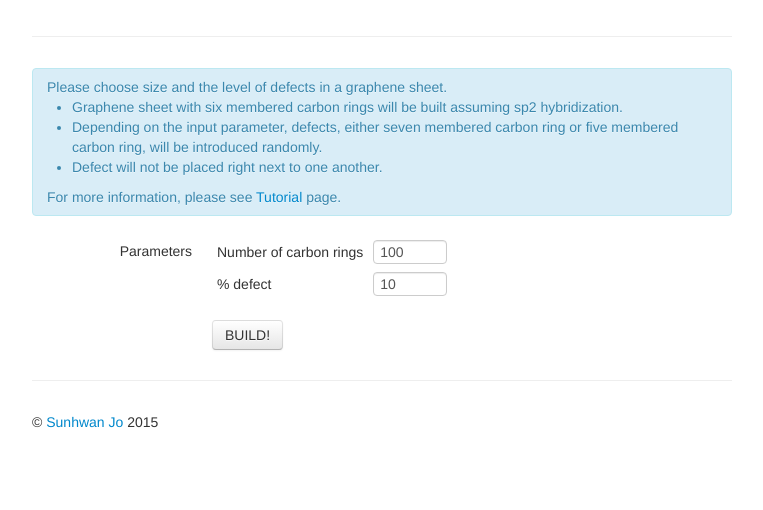
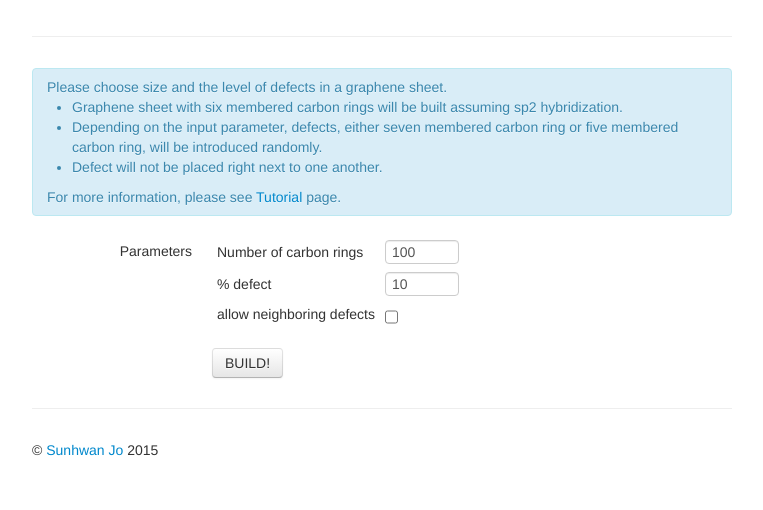
Before and after one commit to sunhwan/graphene, a Flask app: page / in a window 1280 px wide. Shown: the part 298-808 px from the top of the page, without its empty margins (258-1021 px from the left). Before the commit the page ends 726 px from the top, so only its background shows below. Run offline with Flask 2, Linux system fonts and the light colour scheme; some libraries are stand-ins or nearby versions.

Commit message:
allow neighboring graphene units can have defects

```diff
--- a/www/builder/build.py
+++ b/www/builder/build.py
@@ -18,7 +18,7 @@ def add_unit_neighbor(g, neighbor, nodetype={'vertices': 6}):
         check_closure(g, neighbor)
         return False
 
-    if random.random() <= g.defect_level and g.node[neighbor]['vertices'] == 6:
+    if random.random() <= g.defect_level and (g.dense_defect or g.node[neighbor]['vertices'] == 6):
         nodetype = {'vertices': 5}
         if random.random() < 0.5: nodetype = {'vertices': 7}
 
--- a/www/builder/main.py
+++ b/www/builder/main.py
@@ -78,9 +78,11 @@ def build():
 
     nrings = int(request.form['nrings'])
     defect = float(request.form['defect']) / 100
+    dense_defect = bool(request.form['dense_defect'])
 
     g = nx.Graph()
     g.defect_level = defect
+    g.dense_defect = dense_defect
     add_unit(g)
     closed_node = []
     for i in range(nrings):
--- a/www/builder/templates/index.html
+++ b/www/builder/templates/index.html
@@ -9,7 +9,7 @@ $(document).ready(function() {
   $('#form').submit(function() {
     is_valid = true;
 
-    if ($('input[name=nrings]').val() > 1000) {
+    if ($('input[name=nrings]').val() > 5000) {
       myalert('Too big!');
       is_valid = false;
     }
@@ -67,6 +67,13 @@ For more information, please see <a href="{{ url_for('tutorial') }}">Tutorial</a
           <!--<span class='badge' data-toggle="popover" data-placement="right" data-content="Cut-off distance for the ANM around end structure 1">?</a></span>-->
         </td>
       </tr>
+      <tr>
+        <td>allow neighboring defects</td>
+        <td>
+          <input type="checkbox" name='dense_defect' value='10' class="input-mini" style="height: 14px; line-height: 14px;" required>
+          <!--<span class='badge' data-toggle="popover" data-placement="right" data-content="Cut-off distance for the ANM around end structure 1">?</a></span>-->
+        </td>
+      </tr>
     </table>
   </div>
 </div>
```
